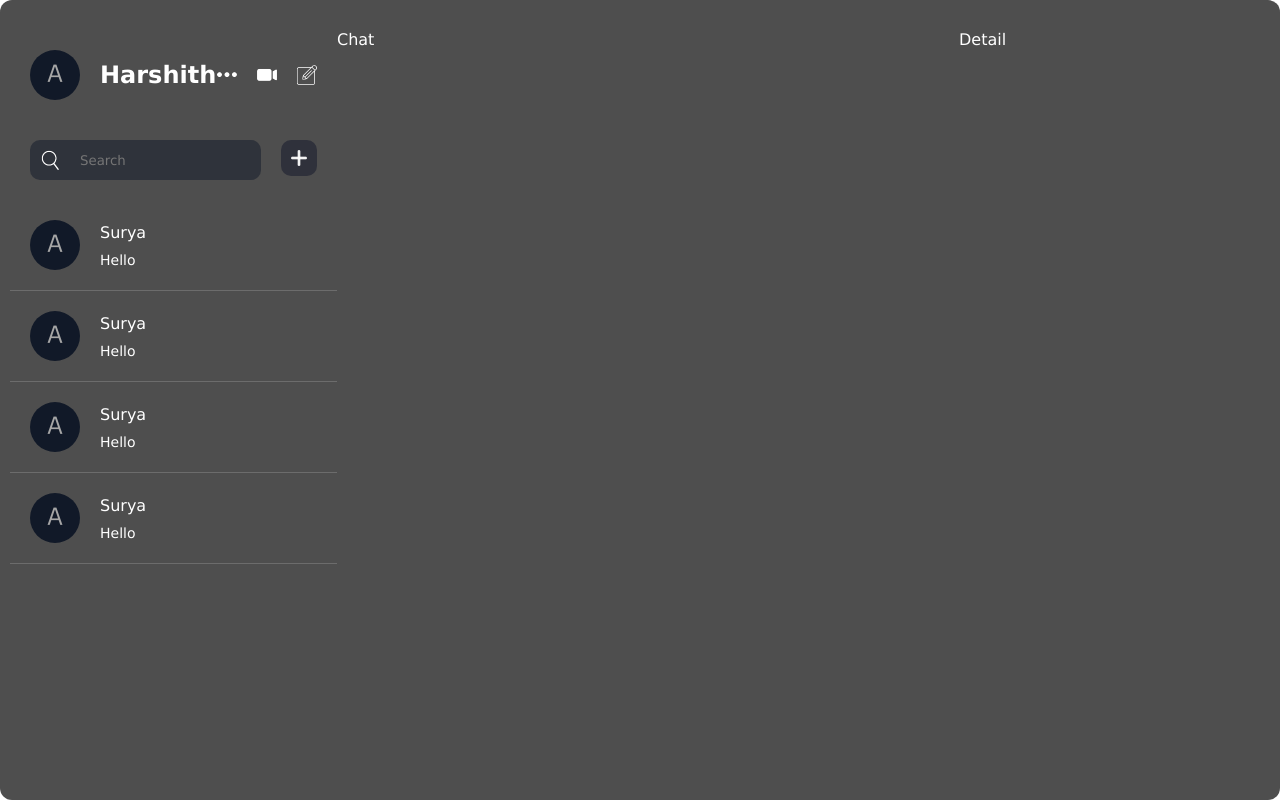
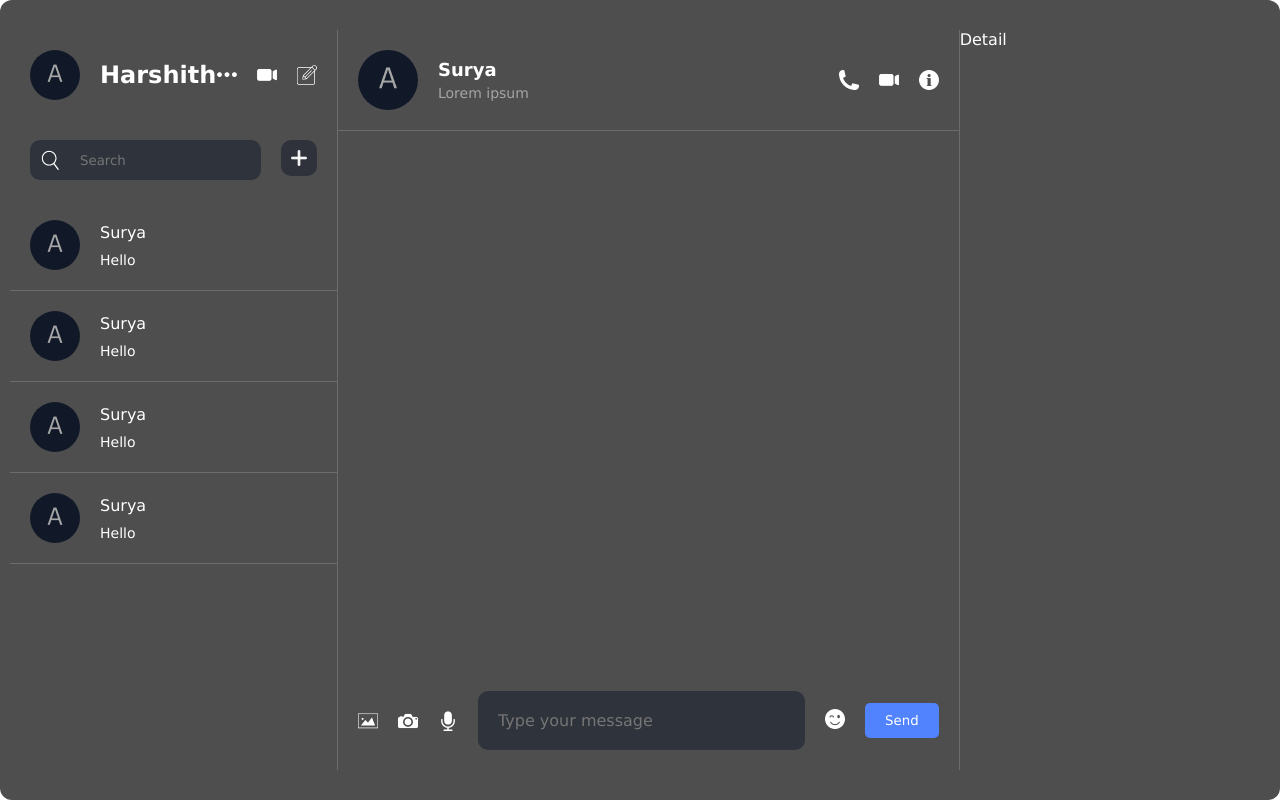
Before and after one commit to Harshith-Sai-Tumu/Messenger, a React app: page / in a window 1280 px wide. Built offline with nearby package versions, Linux system fonts and the light colour scheme; the HTML template or start-up script is replaced by a standard one.

Commit message:
Added Chat Box Interface with Emoji Picker

```diff
--- a/package.json
+++ b/package.json
@@ -10,6 +10,7 @@
     "preview": "vite preview"
   },
   "dependencies": {
+    "emoji-picker-react": "^4.10.0",
     "react": "^18.2.0",
     "react-dom": "^18.2.0"
   },
--- a/src/Components/Chat/Chat.jsx
+++ b/src/Components/Chat/Chat.jsx
@@ -1,10 +1,59 @@
-import React from 'react'
-import './chat.css'
+import React, { useState } from "react";
+import "./chat.css";
+import EmojiPicker from "emoji-picker-react";
 
 const Chat = () => {
+
+  const [open,setOpen] =useState(false)
+  const [text,setText] = useState("")
+  const handleEmoji = (e) =>{
+   setText(prev=>prev+e.emoji)
+   setOpen(false)
+  }
   return (
-    <div className='chat'>Chat</div>
-  )
-}
+    <div className="chat">
+      <div className="top">
+        <div className="user">
+          <img src="./avatar.png" alt=""></img>
+          <div className="texts">
+            <span>Surya</span>
+            <p>Lorem ipsum</p>
+          </div>
+        </div>
+        <div className="icons">
+          <img src="./phone.png"></img>
+          <img src="./video.png"></img>
+          <img src="./info.png "></img>
+        </div>
+      </div>
+      <div className="center">
 
-export default Chat
+
+      </div>
+      <div className="bottom">
+        <div className="icons">
+          <img src="./img.png"></img>
+          <img src="./camera.png"></img>
+          <img src="./mic.png"></img>
+        </div>
+        <input type="text" value={text} placeholder="Type your message" onChange={
+          (e)=>{
+            setText(e.target.value)
+          }
+        }></input>
+        <div className='emoji'>
+          <img src="./emoji.png" onClick={
+            ()=>setOpen(prev => !prev)
+            }></img>
+            <div className="picker">
+            <EmojiPicker open={open} onEmojiClick={handleEmoji}/>
+            </div>
+
+        </div>
+        <button className="sendButton">Send</button>
+      </div>
+    </div>
+  );
+};
+
+export default Chat;
--- a/src/Components/Chat/chat.css
+++ b/src/Components/Chat/chat.css
@@ -1,4 +1,115 @@
 .chat{
     flex:2;
+    border-left: 1px solid #dddddd35;
+    border-right: 1px solid #dddddd35;
+    height: 100%;
+    display: flex;
+    flex-direction: column;
 
+    .top{
+        padding: 20px;
+        display: flex;
+        align-items: center;
+        justify-content: space-between;
+        border-bottom: 1px solid #dddddd35;
+
+        .user{
+            display: flex;
+            align-items: center;
+            gap: 20px;
+            img{
+                width: 60px;
+                height: 60px;
+                border-radius: 50%;
+                object-fit: cover;
+            }
+
+            .texts{
+                display: flex;
+                flex-direction: column;
+                gap: 5px;
+
+                span{
+                    font-size: 18px;
+                    font-weight: bold;
+                }
+
+                p{
+                    font-size: 14px;
+                    font-weight: 300;
+                    color:#a5a5a5
+                }
+            }
+        }
+
+        .icons{
+            display: flex;
+            gap: 20px;
+
+            img{
+                width: 20px;
+                height: 20px;
+
+            }
+        }
+
+    }
+
+    .center{
+      padding: 20px;
+      flex: 1;
+    }
+
+    .bottom{
+        padding: 20px;
+        display: flex;
+        align-items: center;
+        justify-content: space-between;
+
+        border-top: 1 px solid #dddddd35;
+        gap: 20px;
+        margin-top: auto;
+
+        .icons{
+            display: flex;
+            gap: 20px;
+
+
+        }
+        img{
+            width: 20px;
+            height: 20px;
+            cursor: pointer;
+        }
+
+        input{
+            flex:1;
+            background-color:  rgba(17,25,40,0.5);
+            border: none;
+            outline: none;
+            color: white;
+            padding: 20px;
+            border-radius: 10px;
+            font-size: 16px;
+        }
+
+        .emoji{
+            position: relative;
+
+            .picker{
+                position: absolute;
+                bottom: 50px;
+                left: 0;
+            }
+        }
+
+        .sendButton{
+            background-color: #5183fe;
+            color: white;
+            padding: 10px 20px;
+            border: none;
+            border-radius: 5px;
+            cursor: pointer;
+        }
+    }
 }
```
Also changed, not shown: 1 other file (tests, documents, lock files or other folders).
